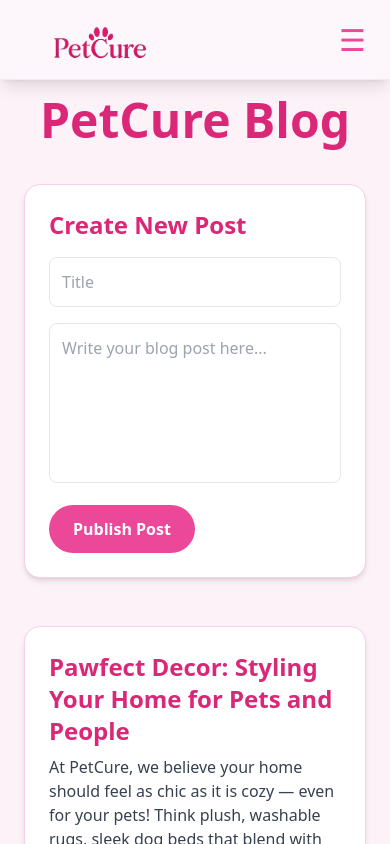
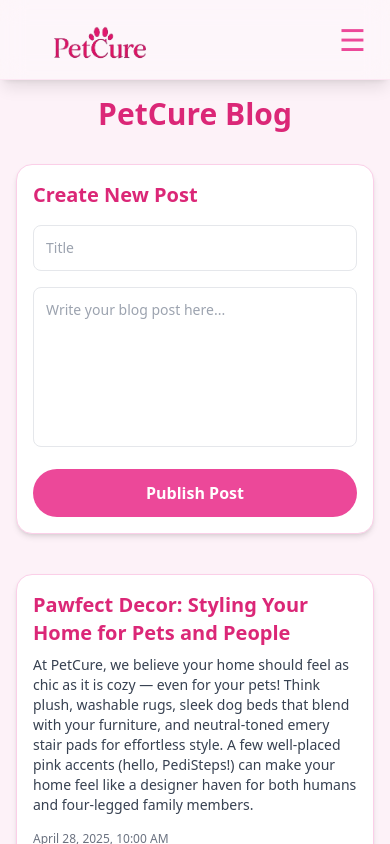
Before and after one commit to t-vanderwolk/PetCure, a React (Create React App) app: page /blog in a window 390 px wide. Shown: the top 844 px of the page. Built offline with nearby package versions, Linux system fonts and the light colour scheme.

Commit message:
made Blog.js mobile responsive

```diff
--- a/src/pages/Blog.js
+++ b/src/pages/Blog.js
@@ -34,17 +34,12 @@
   const [content, setContent] = useState('');
   const [editingPostId, setEditingPostId] = useState(null);
 
-  // Handle Create or Update
   const handleSubmit = (e) => {
     e.preventDefault();
     if (editingPostId !== null) {
-      // Update post
-      setPosts(posts.map(post =>
-        post.id === editingPostId ? { ...post, title, content } : post
-      ));
+      setPosts(posts.map(post => post.id === editingPostId ? { ...post, title, content } : post));
       setEditingPostId(null);
     } else {
-      // Create new post
       const newPost = {
         id: Date.now(),
         title,
@@ -57,12 +52,10 @@
     setContent('');
   };
 
-  // Handle Delete
   const handleDelete = (id) => {
     setPosts(posts.filter(post => post.id !== id));
   };
 
-  // Handle Edit
   const handleEdit = (post) => {
     setTitle(post.title);
     setContent(post.content);
@@ -71,21 +64,21 @@
 
   return (
     <section className="bg-pink-50 pt-24 pb-20 min-h-screen overflow-x-hidden">
-      <div className="max-w-4xl mx-auto px-6">
+      <div className="w-full max-w-4xl mx-auto px-4 sm:px-6">
 
         {/* Blog Heading */}
         <motion.h1
           initial={{ opacity: 0, y: 40 }}
           animate={{ opacity: 1, y: 0 }}
           transition={{ duration: 1 }}
-          className="text-5xl font-bold text-pink-600 mb-10 text-center"
+          className="text-3xl sm:text-4xl md:text-5xl font-bold text-pink-600 mb-8 text-center"
         >
           PetCure Blog
         </motion.h1>
 
         {/* Blog Form */}
-        <form onSubmit={handleSubmit} className="bg-white p-6 rounded-2xl shadow-md border border-pink-200 mb-12">
-          <h2 className="text-2xl font-semibold text-pink-600 mb-4">
+        <form onSubmit={handleSubmit} className="bg-white p-4 sm:p-6 md:p-8 rounded-2xl shadow-md border border-pink-200 mb-10">
+          <h2 className="text-xl sm:text-2xl font-semibold text-pink-600 mb-4">
             {editingPostId ? 'Edit Post' : 'Create New Post'}
           </h2>
           <input
@@ -93,19 +86,19 @@
             placeholder="Title"
             value={title}
             onChange={(e) => setTitle(e.target.value)}
-            className="w-full p-3 mb-4 border rounded-lg focus:outline-none focus:ring-2 focus:ring-pink-400"
+            className="w-full p-3 text-sm sm:text-base mb-4 border rounded-lg focus:outline-none focus:ring-2 focus:ring-pink-400"
             required
           />
           <textarea
             placeholder="Write your blog post here..."
             value={content}
             onChange={(e) => setContent(e.target.value)}
-            className="w-full p-3 mb-4 border rounded-lg focus:outline-none focus:ring-2 focus:ring-pink-400 h-40 resize-none"
+            className="w-full p-3 text-sm sm:text-base mb-4 border rounded-lg focus:outline-none focus:ring-2 focus:ring-pink-400 h-40 resize-none"
             required
           />
           <button
             type="submit"
-            className="bg-pink-500 hover:bg-pink-600 text-white font-bold py-3 px-6 rounded-full transition"
+            className="w-full sm:w-auto bg-pink-500 hover:bg-pink-600 text-white font-bold py-3 px-6 rounded-full transition text-base"
           >
             {editingPostId ? 'Update Post' : 'Publish Post'}
           </button>
@@ -114,7 +107,7 @@
         {/* Blog Posts */}
         <div className="space-y-8">
           {posts.length === 0 ? (
-            <p className="text-center text-gray-500">No blog posts yet. Start by writing one!</p>
+            <p className="text-center text-gray-500 text-sm sm:text-base">No blog posts yet. Start by writing one!</p>
           ) : (
             posts.map(post => (
               <motion.div
@@ -122,11 +115,11 @@
                 initial={{ opacity: 0, y: 20 }}
                 animate={{ opacity: 1, y: 0 }}
                 transition={{ duration: 0.5 }}
-                className="bg-white p-6 rounded-2xl shadow-md border border-pink-200"
+                className="bg-white p-4 sm:p-6 md:p-8 rounded-2xl shadow-md border border-pink-200"
               >
-                <h3 className="text-2xl font-bold text-pink-600 mb-2">{post.title}</h3>
-                <p className="text-gray-700 mb-4">{post.content}</p>
-                <div className="flex justify-between items-center text-sm text-gray-500">
+                <h3 className="text-xl sm:text-2xl font-bold text-pink-600 mb-2">{post.title}</h3>
+                <p className="text-gray-700 mb-4 text-sm sm:text-base">{post.content}</p>
+                <div className="flex flex-col sm:flex-row justify-between items-start sm:items-center text-xs sm:text-sm text-gray-500 gap-2">
                   <span>{post.createdAt}</span>
                   <div className="flex space-x-4">
                     <button
```
Also changed, not shown: 1 other file (tests, documents, lock files or other folders).
